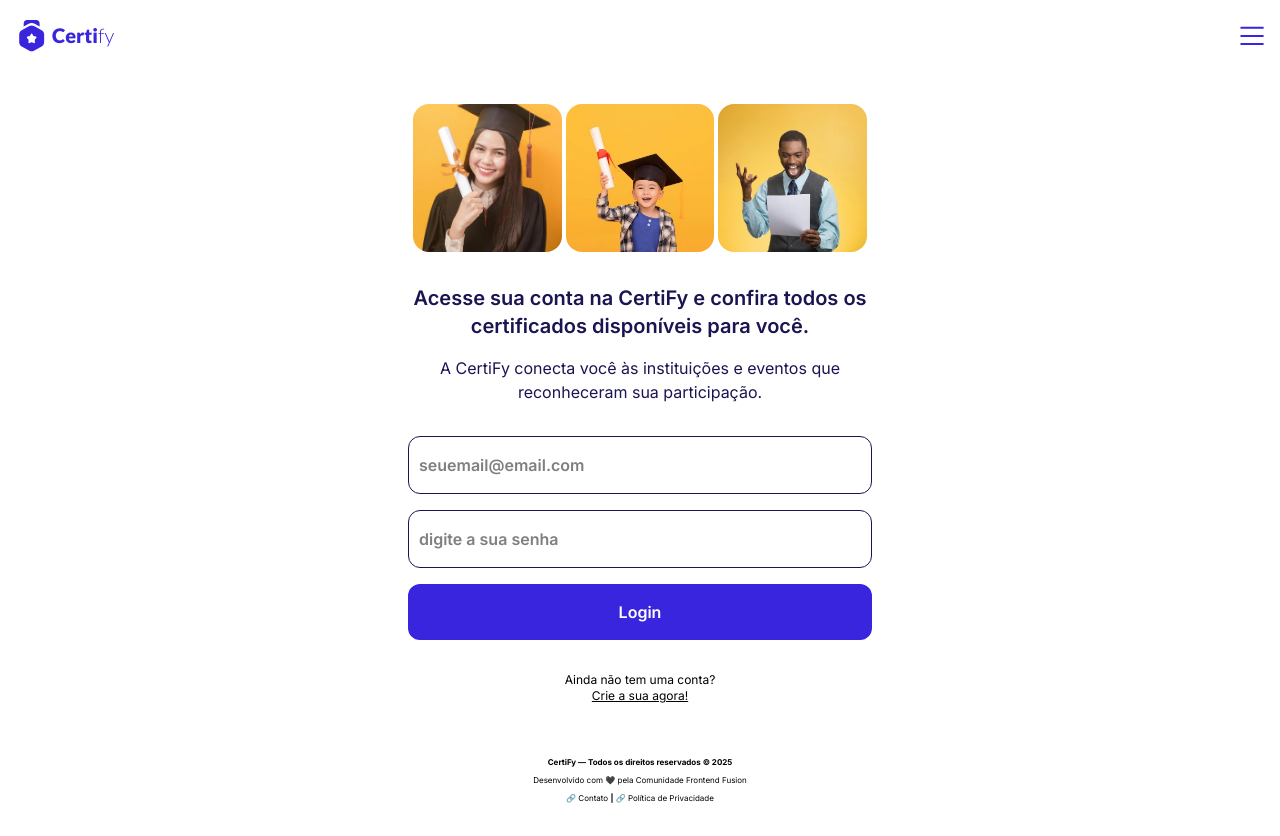
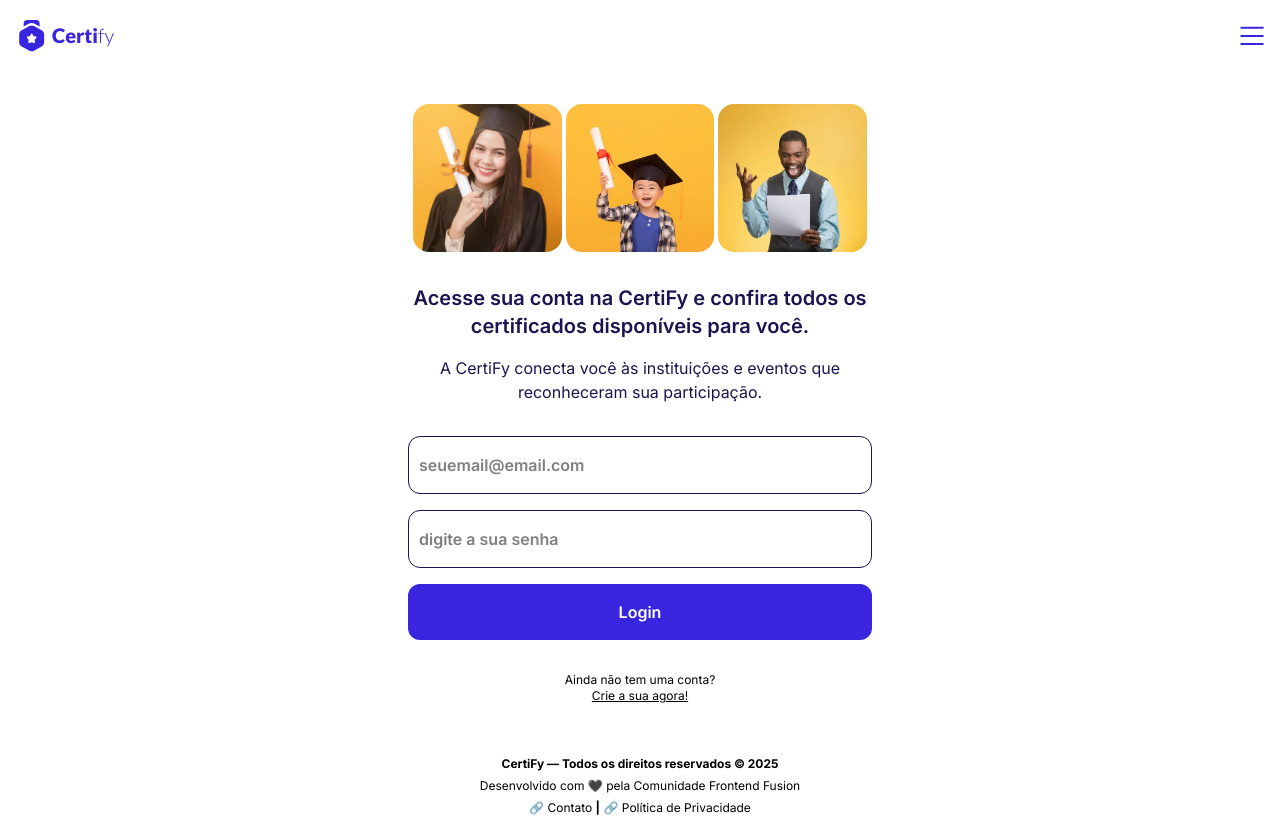
Before and after one commit to Projeto-FrontEnd-Fusion/certify_platform, a React (Vite) app: page / in a window 1280 px wide. Built offline with nearby package versions, Linux system fonts and the light colour scheme.

Commit message:
styles: improve the text size

```diff
--- a/src/components/footer.tsx
+++ b/src/components/footer.tsx
@@ -1,6 +1,6 @@
 export const Footer = () => {
   return (
-    <footer className="font-inter text-[0.5rem] self-center text-center flex flex-col gap-1.5 py-5  ">
+    <footer className="font-inter text-[0.625rem] self-center text-center flex flex-col gap-1.5 py-5  sm:text-xs">
       <p className="font-bold">CertiFy — Todos os direitos reservados © 2025</p>
 
       <p>
```
